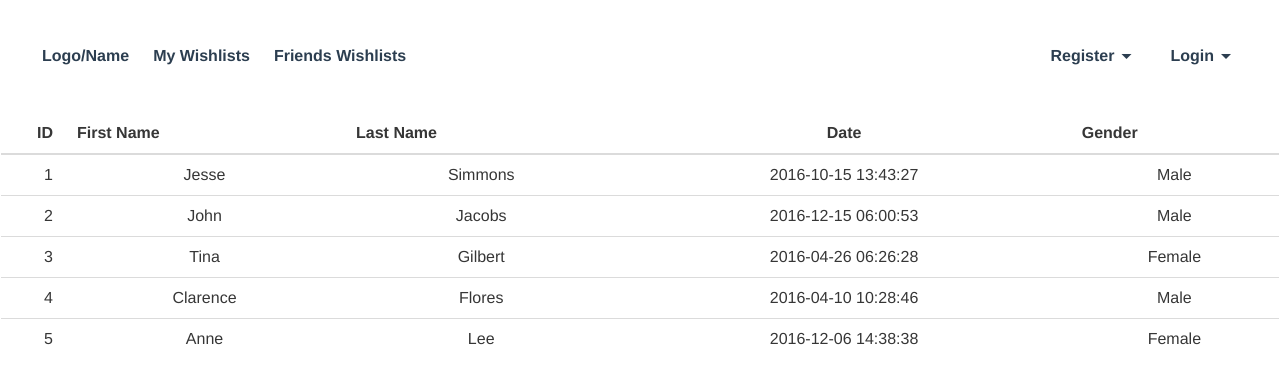
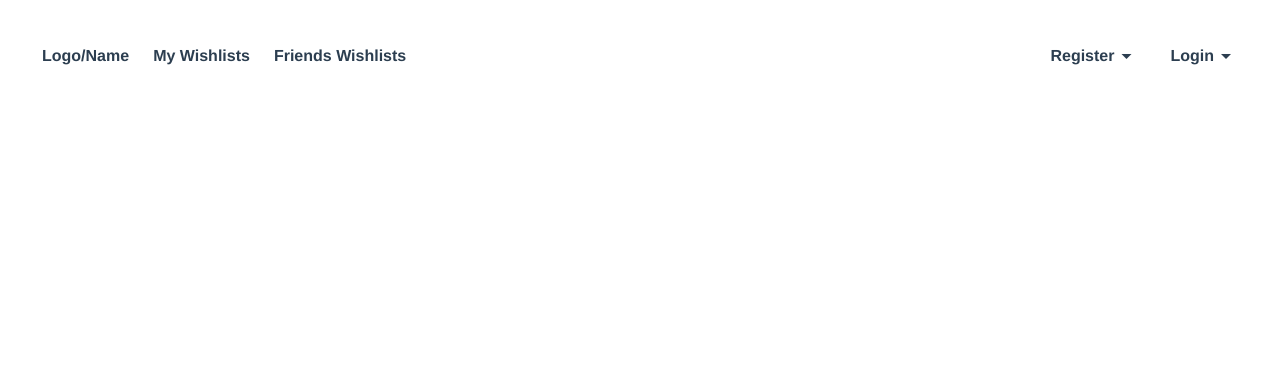
Before and after one commit to haleonas/WishList, a Vue app in the folder FrontEnd/: page /#/my-wishinglist in a window 1280 px wide. Shown: the top 384 px of the page. Built offline with nearby package versions, Linux system fonts and the light colour scheme.

Commit message:
Revert "Merge pull request #1 from haleonas/Marcus"
This reverts commit 4005ee10f7e2ac544d52d1385c2bf7c271ac5e35, reversing
changes made to eddeb943f39f6b3eff62eb8531c1997210519a5d.

```diff
--- a/FrontEnd/src/App.vue
+++ b/FrontEnd/src/App.vue
@@ -9,11 +9,9 @@
 
 <script>
 import Navbar from "./components/navbar/Navbar";
-import myWishinglist from "./components/navbar/components/myWishinglists";
 export default {
   components: {
-    Navbar,
-    myWishinglist
+    Navbar
   }
 };
 </script>
--- a/FrontEnd/src/components/navbar/components/myWishinglists.vue
+++ /dev/null
@@ -1,76 +0,0 @@
-<template>
-  <div class="myWishinglists">
-    <b-table :data="data" :columns="columns"></b-table>
-  </div>
-</template>
-<script>
-export default {
-  name: "myWishinglists",
-  data() {
-    return {
-      data: [
-        {
-          id: 1,
-          first_name: "Jesse",
-          last_name: "Simmons",
-          date: "2016-10-15 13:43:27",
-          gender: "Male"
-        },
-        {
-          id: 2,
-          first_name: "John",
-          last_name: "Jacobs",
-          date: "2016-12-15 06:00:53",
-          gender: "Male"
-        },
-        {
-          id: 3,
-          first_name: "Tina",
-          last_name: "Gilbert",
-          date: "2016-04-26 06:26:28",
-          gender: "Female"
-        },
-        {
-          id: 4,
-          first_name: "Clarence",
-          last_name: "Flores",
-          date: "2016-04-10 10:28:46",
-          gender: "Male"
-        },
-        {
-          id: 5,
-          first_name: "Anne",
-          last_name: "Lee",
-          date: "2016-12-06 14:38:38",
-          gender: "Female"
-        }
-      ],
-      columns: [
-        {
-          field: "id",
-          label: "ID",
-          width: "40",
-          numeric: true
-        },
-        {
-          field: "first_name",
-          label: "First Name"
-        },
-        {
-          field: "last_name",
-          label: "Last Name"
-        },
-        {
-          field: "date",
-          label: "Date",
-          centered: true
-        },
-        {
-          field: "gender",
-          label: "Gender"
-        }
-      ]
-    };
-  }
-};
-</script>
--- a/FrontEnd/src/router/index.js
+++ b/FrontEnd/src/router/index.js
@@ -1,11 +1,10 @@
 import Vue from 'vue'
 import VueRouter from 'vue-router'
 import Home from '../views/Home.vue'
-import myWishinglists from '../components/navbar/components/myWishinglists.vue'
 
 Vue.use(VueRouter)
 
-const routes = [
+  const routes = [
   {
     path: '/',
     name: 'Home',
@@ -18,11 +17,6 @@ const routes = [
     // this generates a separate chunk (about.[hash].js) for this route
     // which is lazy-loaded when the route is visited.
     component: () => import(/* webpackChunkName: "about" */ '../views/About.vue')
-  },
-  {
-    path: '/my-wishinglist',
-    name: 'myWishinglists',
-    component: myWishinglists
   }
 ]
 
```
Also changed, not shown: 1 other file (tests, documents, lock files or other folders).
